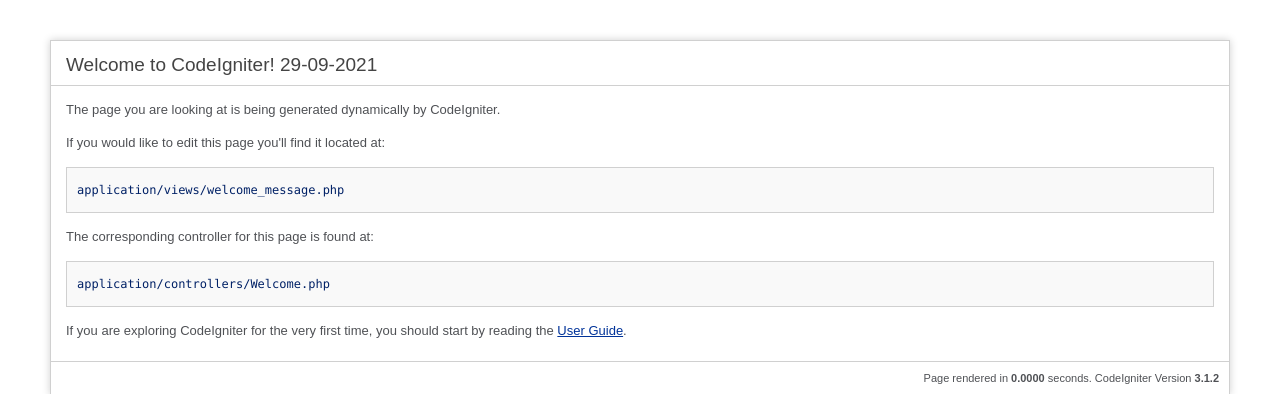
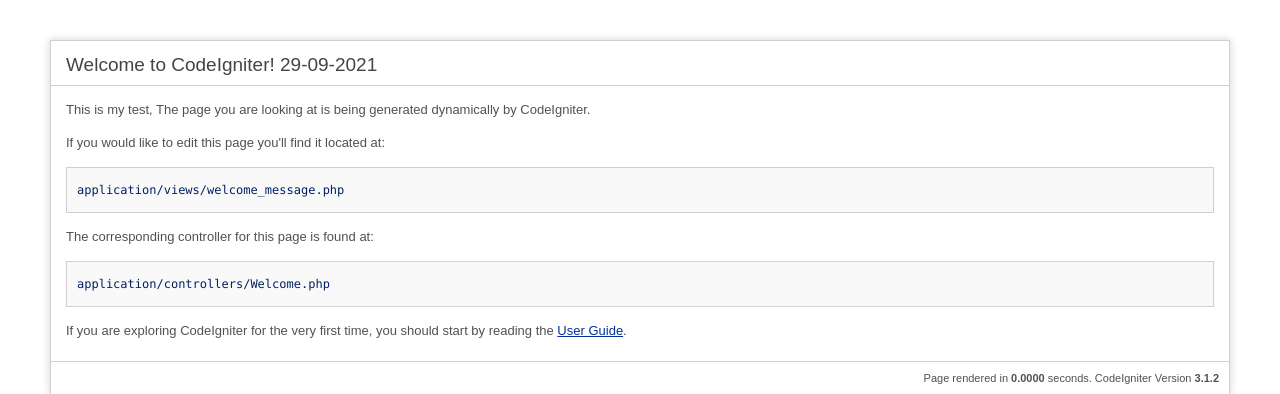
Before and after one commit to chearithy/ci_312, a CodeIgniter app: page /ci_312/ in a window 1280 px wide. Shown: the top 394 px of the page. Run offline with CodeIgniter, Linux system fonts and the light colour scheme.

Commit message:
2-Update welcome_message.php
Add some test

```diff
--- a/application/views/welcome_message.php
+++ b/application/views/welcome_message.php
@@ -71,7 +71,7 @@
 	<h1>Welcome to CodeIgniter! 29-09-2021</h1>
 
 	<div id="body">
-		<p>The page you are looking at is being generated dynamically by CodeIgniter.</p>
+		<p>This is my test, The page you are looking at is being generated dynamically by CodeIgniter.</p>
 
 		<p>If you would like to edit this page you'll find it located at:</p>
 		<code>application/views/welcome_message.php</code>
```
